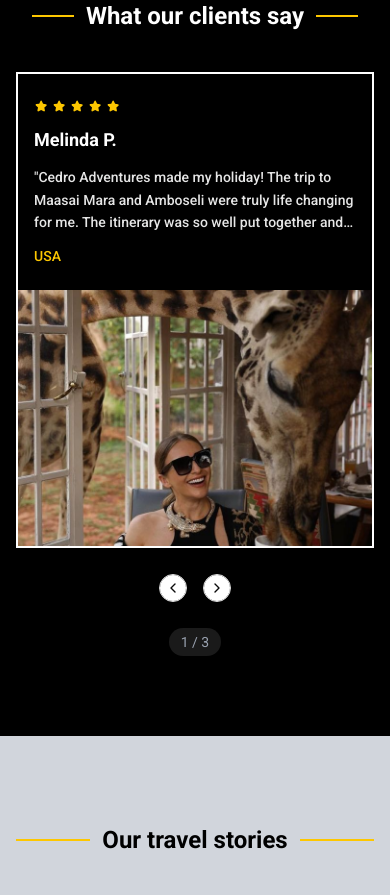
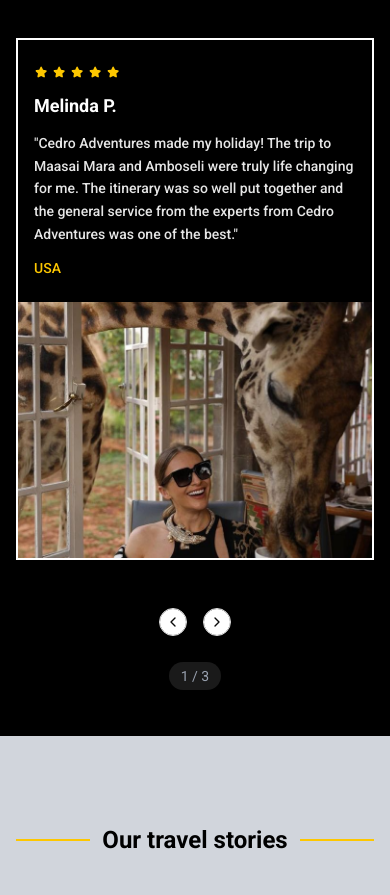
Before and after one commit to nedarctic/cedroapp, a Next.js app: page / in a window 390 px wide. Shown: the part 6780-7675 px from the top of the page. Built offline with nearby package versions, Linux system fonts and the light colour scheme.

Commit message:
removed carousel desc clamping

```diff
--- a/components/client-testimonial-card.tsx
+++ b/components/client-testimonial-card.tsx
@@ -31,7 +31,7 @@ export function ClientTestimonialCard({ name, testimonial, country, image, image
                     <Stars />
                 </div>
                 <p className="font-bold text-white text-lg sm:text-xl md:text-2xl break-words w-full">{name}</p>
-                <p className="font-medium text-white/90 text-sm sm:text-base md:text-lg leading-relaxed break-words w-full line-clamp-3 sm:line-clamp-4 md:line-clamp-none">
+                <p className="font-medium text-white/90 text-sm sm:text-base md:text-lg leading-relaxed break-words w-full">
                     "{testimonial}"
                 </p>
                 <p className="font-medium text-yellow-400 text-sm sm:text-base break-words w-full">{country}</p>
```
Also changed, not shown: app/tours/[slug]/page.tsx (line endings or trailing spaces).
